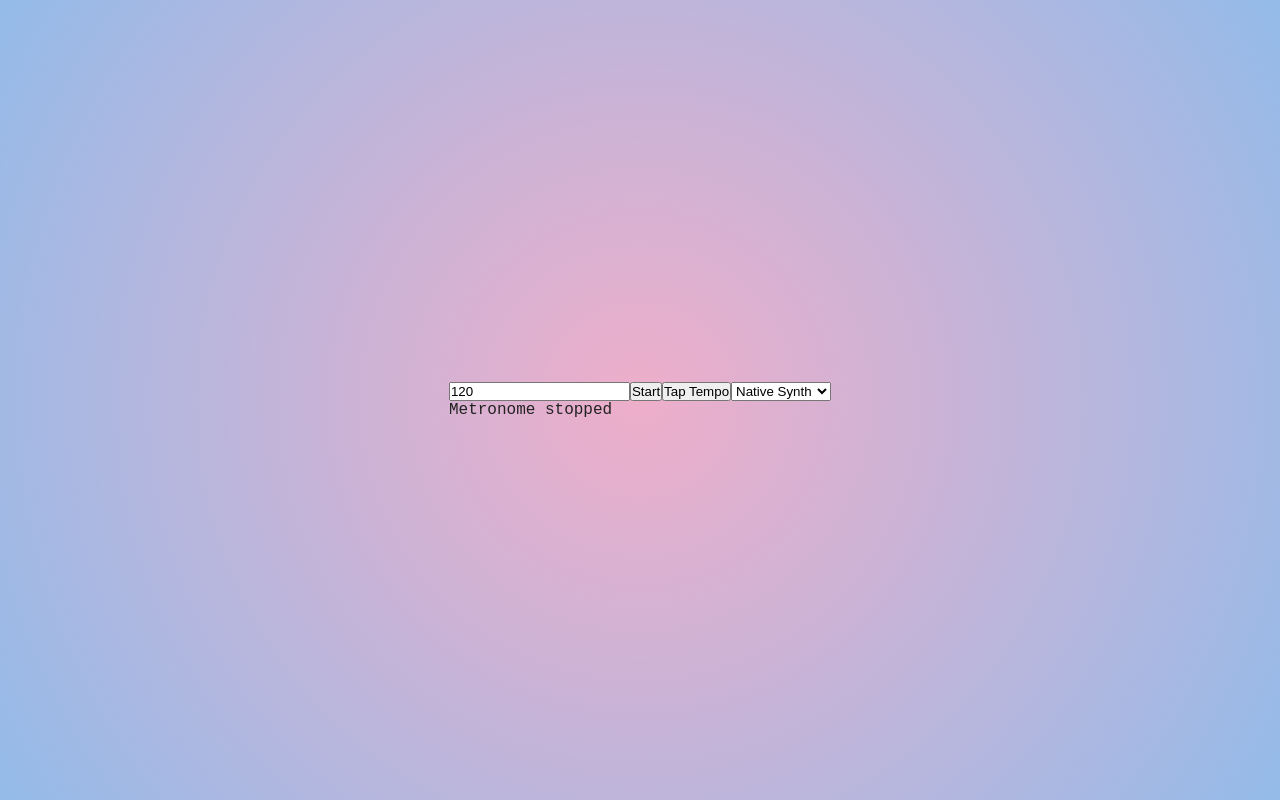
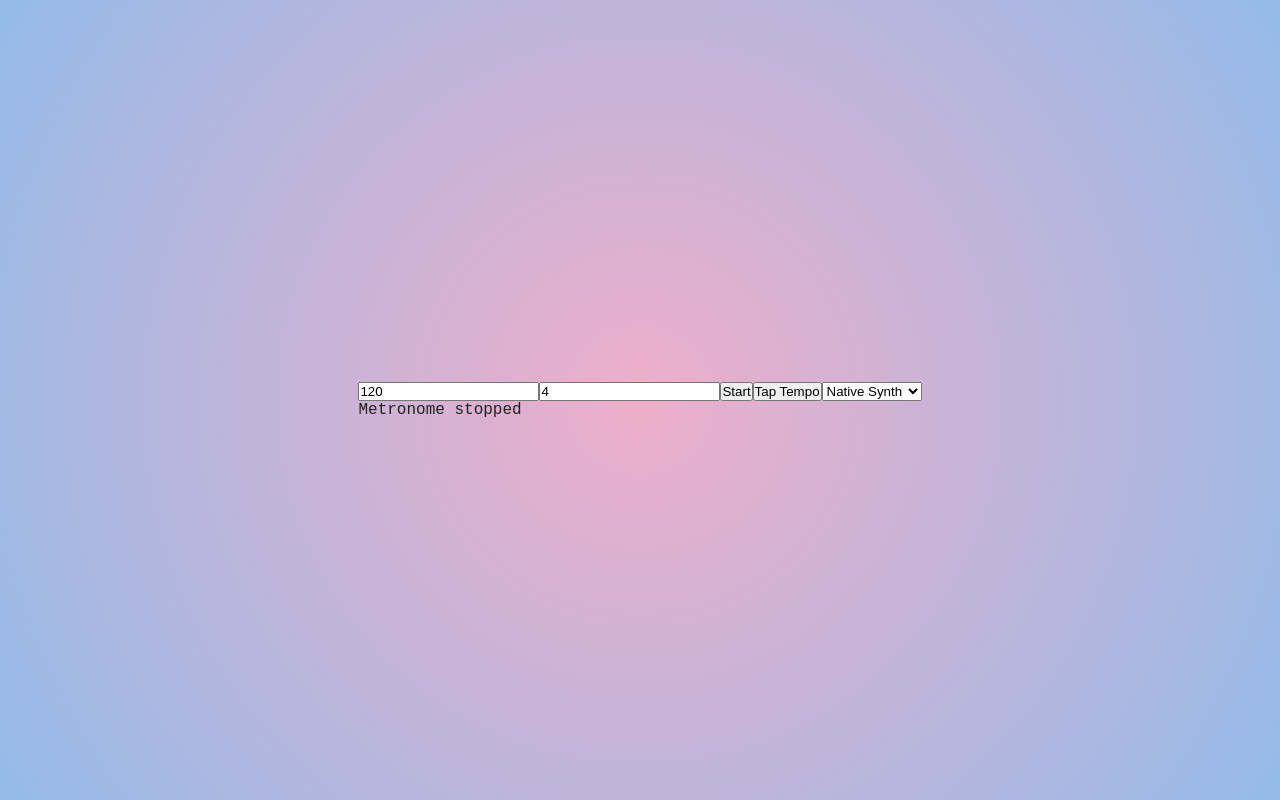
Before and after one commit to navickasm/metreo, a Next.js app: page / in a window 1280 px wide. Built offline with nearby package versions, Linux system fonts and the light colour scheme; no server answers.

Commit message:
Added ability to select number of clicks

```diff
--- a/app/page.tsx
+++ b/app/page.tsx
@@ -6,8 +6,8 @@ const Metronome = () => {
   const [isPlaying, setIsPlaying] = useState(false);
   const [bpm, setBpm] = useState(120);
   const [soundType, setSoundType] = useState('sound-native');
+  const [beatsPerMeasure, setBeatsPerMeasure] = useState(4);
   const [currentBeat, setCurrentBeat] = useState(0);
-  const beatsPerMeasure = 4;
 
   const [tapTimes, setTapTimes] = useState<number[]>([]);
   const tapTimeoutRef = useRef<NodeJS.Timeout | null>(null);
@@ -93,7 +93,7 @@ const Metronome = () => {
     return () => {
       if (timerRef.current) clearInterval(timerRef.current);
     };
-  }, [isPlaying, bpm, soundType, playClick]);
+  }, [isPlaying, bpm, soundType, beatsPerMeasure, playClick]);
 
   useEffect(() => {
     const handleKeyDown = (event: KeyboardEvent) => {
@@ -117,6 +117,13 @@ const Metronome = () => {
     const newBpm = Number(event.target.value);
     if (!isNaN(newBpm) && newBpm > 0) {
       setBpm(newBpm);
+    }
+  };
+
+  const handleBeatsPerMeasureChange = (event: React.ChangeEvent<HTMLInputElement>) => {
+    const newBeats = Number(event.target.value);
+    if (!isNaN(newBeats) && newBeats > 0) {
+      setBeatsPerMeasure(newBeats);
     }
   };
 
@@ -161,6 +168,12 @@ const Metronome = () => {
             onChange={handleBpmChange}
             min="1"
         />
+        <input
+            type="number"
+            value={beatsPerMeasure}
+            onChange={handleBeatsPerMeasureChange}
+            min="1"
+        />
         <button onClick={togglePlay}>
           {isPlaying ? 'Stop' : 'Start'}
         </button>
@@ -169,7 +182,7 @@ const Metronome = () => {
           <option value="sound-native">Native Synth</option>
           <option value="sound-ableton">Ableton Click</option>
         </select>
-        <p>{isPlaying ? `Playing at ${bpm} BPM` : 'Metronome stopped'}</p>
+        <p>{isPlaying ? `Playing at ${bpm} BPM - Beat ${currentBeat} of ${beatsPerMeasure}` : 'Metronome stopped'}</p>
       </div>
   );
 };
```
